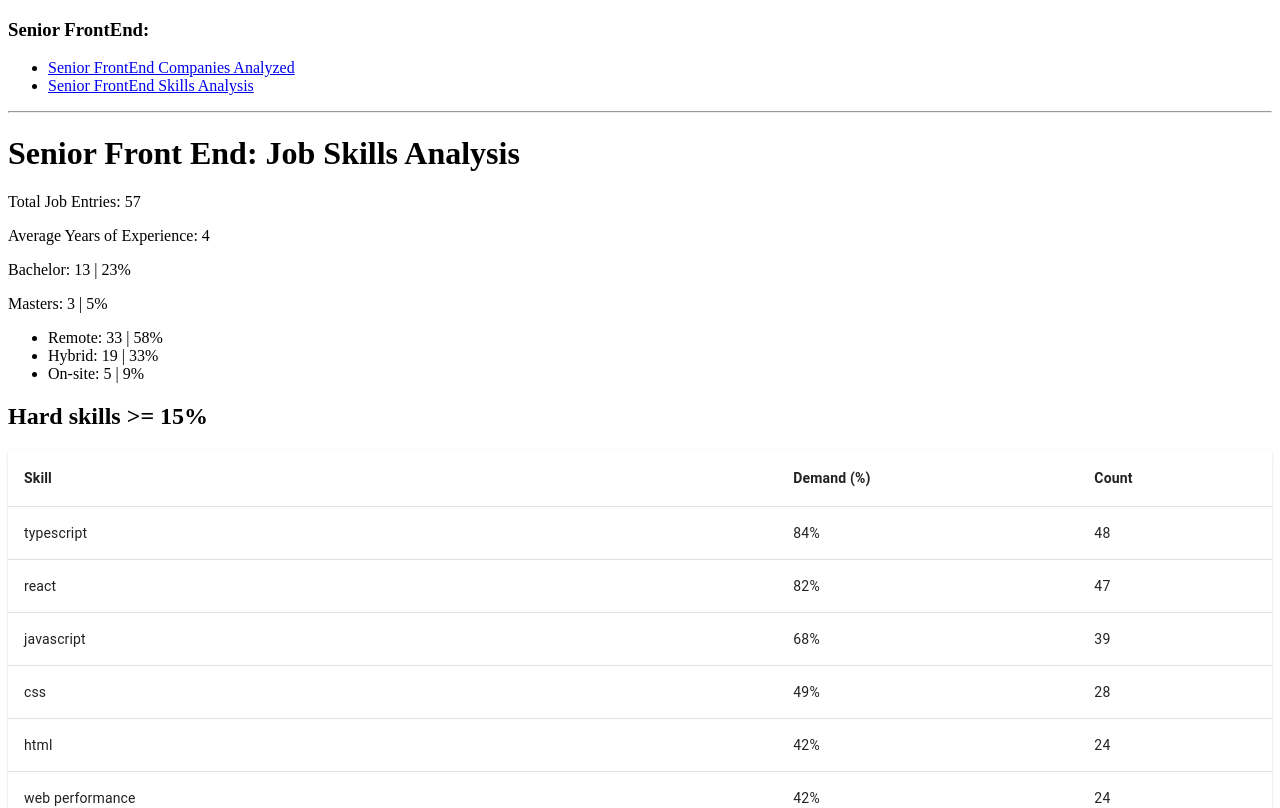
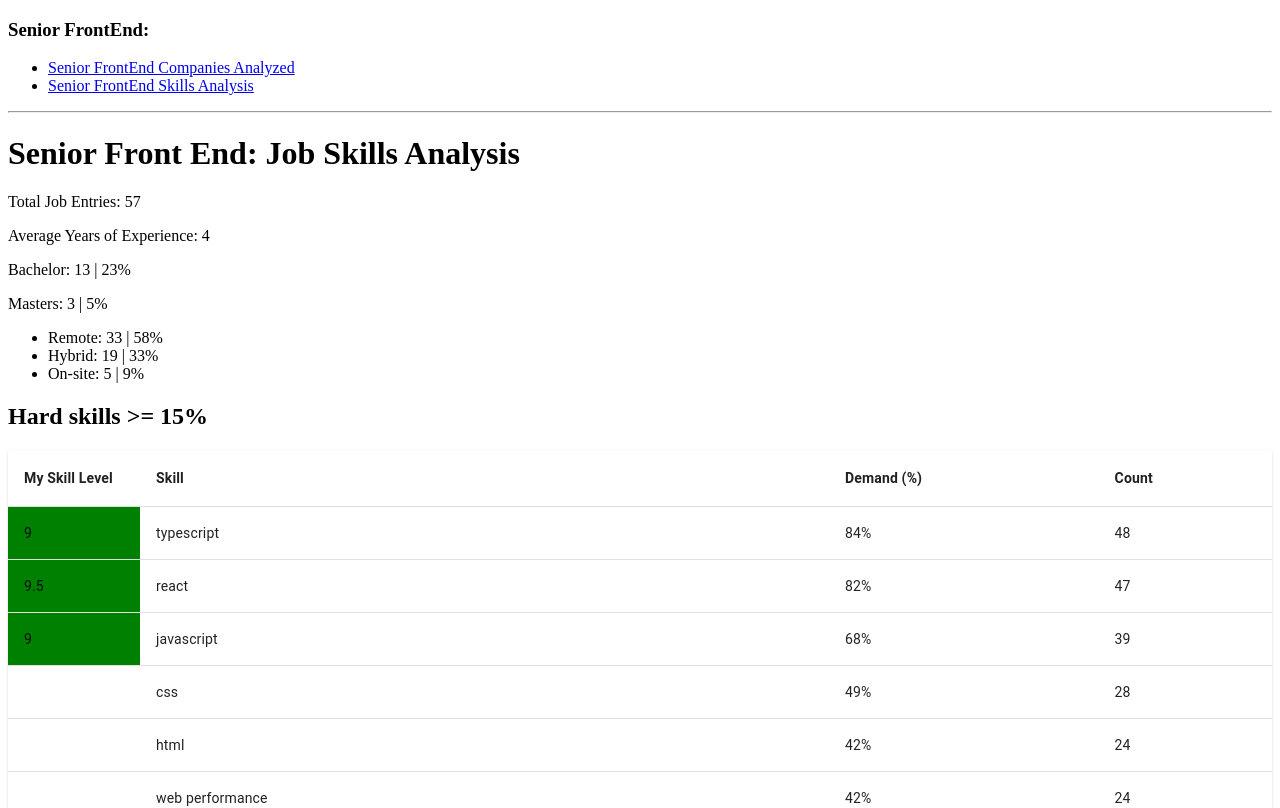
Before and after one commit to dmitrisanzharov/job-skills-app, a React (Create React App) app: page / in a window 1280 px wide. Shown: the top 808 px of the page. Built offline with nearby package versions, Linux system fonts and the light colour scheme.

Commit message:
all good

```diff
--- a/src/consts/allFrontEndHardSkills.ts
+++ b/src/consts/allFrontEndHardSkills.ts
@@ -1,14 +1,31 @@
 import { HardAndSoftSkillsArray } from '../helpers/mainDbIteration';
 
 export const allFrontEndHardSkills: HardAndSoftSkillsArray = [
+    // CORE
     {
         mainName: 'typescript',
         count: 0,
-        subNames: ['TypeScript', 'typescript', 'typescript.js', 'type script', 'TypeScript 5+', 'TypeScript 5.9']
+        subNames: ['TypeScript', 'typescript', 'typescript.js', 'type script', 'TypeScript 5+', 'TypeScript 5.9'],
+        mySkillLevel: 9
     },
+    {
+        mainName: 'react',
+        count: 0,
+        subNames: ['react', 'react.js', 'reactjs', 'react js', 'React 18+', 'React 19'],
+        mySkillLevel: 9.5
+    },
+    {
+        mainName: 'javascript',
+        count: 0,
+        subNames: ['javascript', 'JavaScript (ES6+)', 'JavaScript/ES6+', 'modern JavaScript'],
+        mySkillLevel: 9
+    },
+
+    // -----------------------------------------------------------------
+    // ALL OTHER
+
     { mainName: 'html', count: 0, subNames: ['html', 'html5', 'Semantic HTML'] },
     { mainName: 'css', count: 0, subNames: ['css', 'css3', 'CSS 4', 'CSS Modules'] },
-    { mainName: 'react', count: 0, subNames: ['react', 'react.js', 'reactjs', 'react js', 'React 18+', 'React 19'] },
     { mainName: 'angular', count: 0, subNames: ['angular', 'angular.js', 'angularjs', 'angular js'] },
     { mainName: 'vue', count: 0, subNames: ['vue', 'vue.js', 'vuejs', 'vue js', 'Vue 3'] },
     { mainName: 'node.js', count: 0, subNames: ['node.js', 'nodejs', 'node js', 'node', 'Node.js ecosystem'] },
@@ -48,11 +65,6 @@ export const allFrontEndHardSkills: HardAndSoftSkillsArray = [
     { mainName: 'subscription management', count: 0, subNames: ['subscription management'] },
     { mainName: 'access auditing', count: 0, subNames: ['access auditing'] },
     { mainName: 'fintech knowledge', count: 0, subNames: ['fintech knowledge'] },
-    {
-        mainName: 'javascript',
-        count: 0,
-        subNames: ['javascript', 'JavaScript (ES6+)', 'JavaScript/ES6+', 'modern JavaScript']
-    },
     { mainName: 'next.js', count: 0, subNames: ['next.js', 'NextJS'] },
     {
         mainName: 'rest api',
--- /dev/null
+++ b/src/helpers/getColorByNumber.ts
@@ -0,0 +1,18 @@
+// do NOT pass NULL or UNDEFINED into this
+export function getColorByNumber(num: number): string {
+  if (num === null || num === undefined) {
+    throw new Error('Number cannot be null or undefined');
+  }
+
+  if (num < 0 || num > 10) {
+    throw new Error('Number must be between 0 and 10');
+  }
+
+  if (num >= 8) {
+    return 'green';
+  } else if (num >= 5) {
+    return 'yellow';
+  } else {
+    return 'red';
+  }
+}
--- a/src/helpers/mainDbIteration.tsx
+++ b/src/helpers/mainDbIteration.ts
@@ -1,6 +1,6 @@
 import { JobEntry } from '../types';
 
-export type HardAndSoftSkillsArray = { mainName: string; count: number; subNames: string[]; meta?: string }[];
+export type HardAndSoftSkillsArray = { mainName: string; count: number; subNames: string[]; meta?: string, mySkillLevel?: number }[];
 
 type FinalObjType = {
     totalJobEntries: number;
--- a/src/pages/SeniorFrontEnd/SeniorFrontEndSkillsUi.tsx
+++ b/src/pages/SeniorFrontEnd/SeniorFrontEndSkillsUi.tsx
@@ -11,6 +11,7 @@ import Paper from '@mui/material/Paper';
 //
 import { mainDbIteration } from '../../helpers/mainDbIteration';
 import { skillMinPercentageToFilter } from '../../consts/globalVars';
+import { getColorByNumber } from '../../helpers/getColorByNumber';
 
 // skills
 import { allFrontEndHardSkills } from '../../consts/allFrontEndHardSkills';
@@ -82,6 +83,9 @@ function SeniorFrontEndSkills() {
                 <Table>
                     <TableHead>
                         <TableRow>
+                            <TableCell sx={{ width: 100 }}>
+                                <strong>My Skill Level</strong>
+                            </TableCell>
                             <TableCell>
                                 <strong>Skill</strong>
                             </TableCell>
@@ -97,9 +101,12 @@ function SeniorFrontEndSkills() {
                     <TableBody>
                         {hardSkillsFinal.map((skill, index) => {
                             const skillCount = skill.count;
+                            const skillLevel = skill.mySkillLevel;
+                            const skillLevelColor = skillLevel ? getColorByNumber(skillLevel) : null;
 
                             return (
                                 <TableRow key={index}>
+                                    <TableCell sx={{ backgroundColor: skillLevelColor }}>{skillLevel}</TableCell>
                                     <TableCell>{skill.mainName}</TableCell>
                                     <TableCell>{((skillCount / totalJobEntries) * 100).toFixed(0)}%</TableCell>
                                     <TableCell>{skillCount}</TableCell>
```
Also changed, not shown: 1 other file (tests, documents, lock files or other folders).
